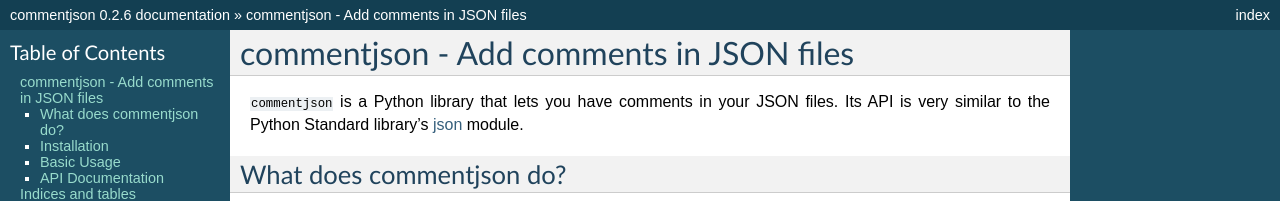
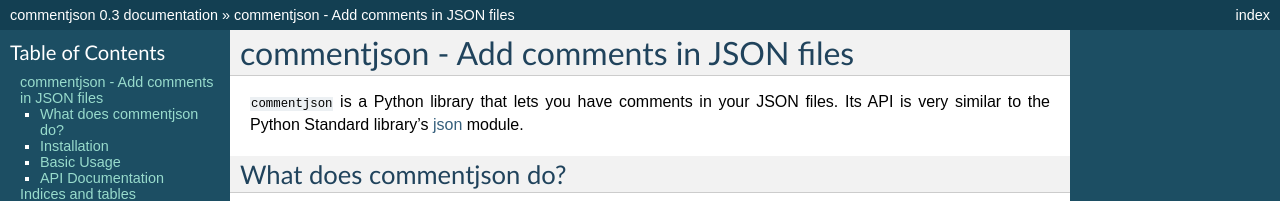
Before and after one commit to vaidik/commentjson, a Sphinx documentation site: the page built from docs/source/index.rst, in a window 1280 px wide and 900 px high. Shown: the top 201 px of the window. Built offline with Sphinx 7.4.7, drawn with Linux system fonts in a browser that asks for light colours; some of the changed text lies outside the part shown.

Commit message:
bump version to 0.3

```diff
--- a/docs/source/conf.py
+++ b/docs/source/conf.py
@@ -48,9 +48,9 @@ copyright = u'2013, Vaidik Kapoor'
 # built documents.
 #
 # The short X.Y version.
-version = '0.2.6'
+version = '0.3'
 # The full version, including alpha/beta/rc tags.
-release = '0.2.6'
+release = '0.3'
 
 # The language for content autogenerated by Sphinx. Refer to documentation
 # for a list of supported languages.
--- a/setup.py
+++ b/setup.py
@@ -6,7 +6,7 @@ import sys
 from setuptools import setup, find_packages
 
 
-__version__ = '.'.join(map(str, (0, 2, 6)))
+__version__ = '.'.join(map(str, (0, 3)))
 
 install_requires = []
 if sys.version_info <= (2, 6):
```
